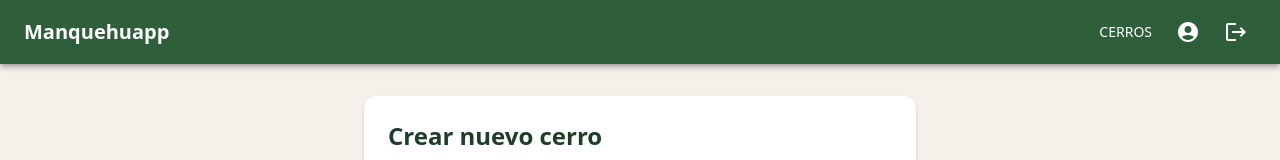
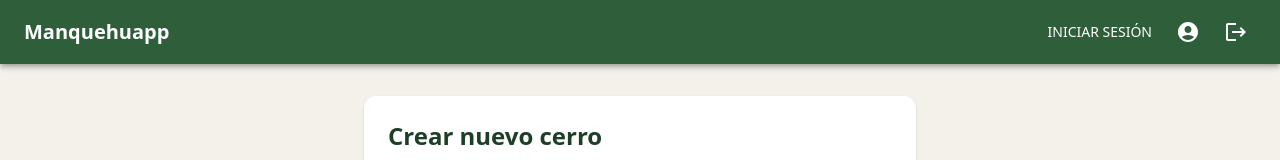
Before and after one commit to LexfordMax14/manquehuitos_proyecto, a React (Vite) app in the folder frontend/: page /form in a window 1280 px wide. Shown: the top 160 px of the page. Built offline with nearby package versions, Linux system fonts and the light colour scheme.

Commit message:
fix: fix

```diff
--- a/frontend/src/components/Header.tsx
+++ b/frontend/src/components/Header.tsx
@@ -20,11 +20,11 @@ function Header() {
         </Typography>
 
         <Button component={Link} to="/" sx={{ color: 'inherit' }}>
-          Cerros
+          Iniciar sesión
         </Button>
 
         <Tooltip title="Mi perfil">
-          <IconButton component={Link} to="/perfil" aria-label="Mi perfil" sx={{ color: 'inherit' }}>
+          <IconButton component={Link} to="/" aria-label="Mi perfil" sx={{ color: 'inherit' }}>
             <AccountCircle />
           </IconButton>
         </Tooltip>
--- a/frontend/src/pages/CreateCerroForm.tsx
+++ b/frontend/src/pages/CreateCerroForm.tsx
@@ -12,8 +12,6 @@ import {
 import { CloudUpload } from '@mui/icons-material';
 import type { Cerro } from '../types/cerro';
 
-// Lo que el usuario llena en el formulario: el id y los comentarios no van,
-// porque los genera el backend. Las imágenes son archivos, no URLs todavía.
 type NuevoCerro = Pick<Cerro, 'nombre' | 'altura' | 'dificultad' | 'descripcion' | 'ubicacion'> & {
   imagenes: FileList | null;
 };
```
